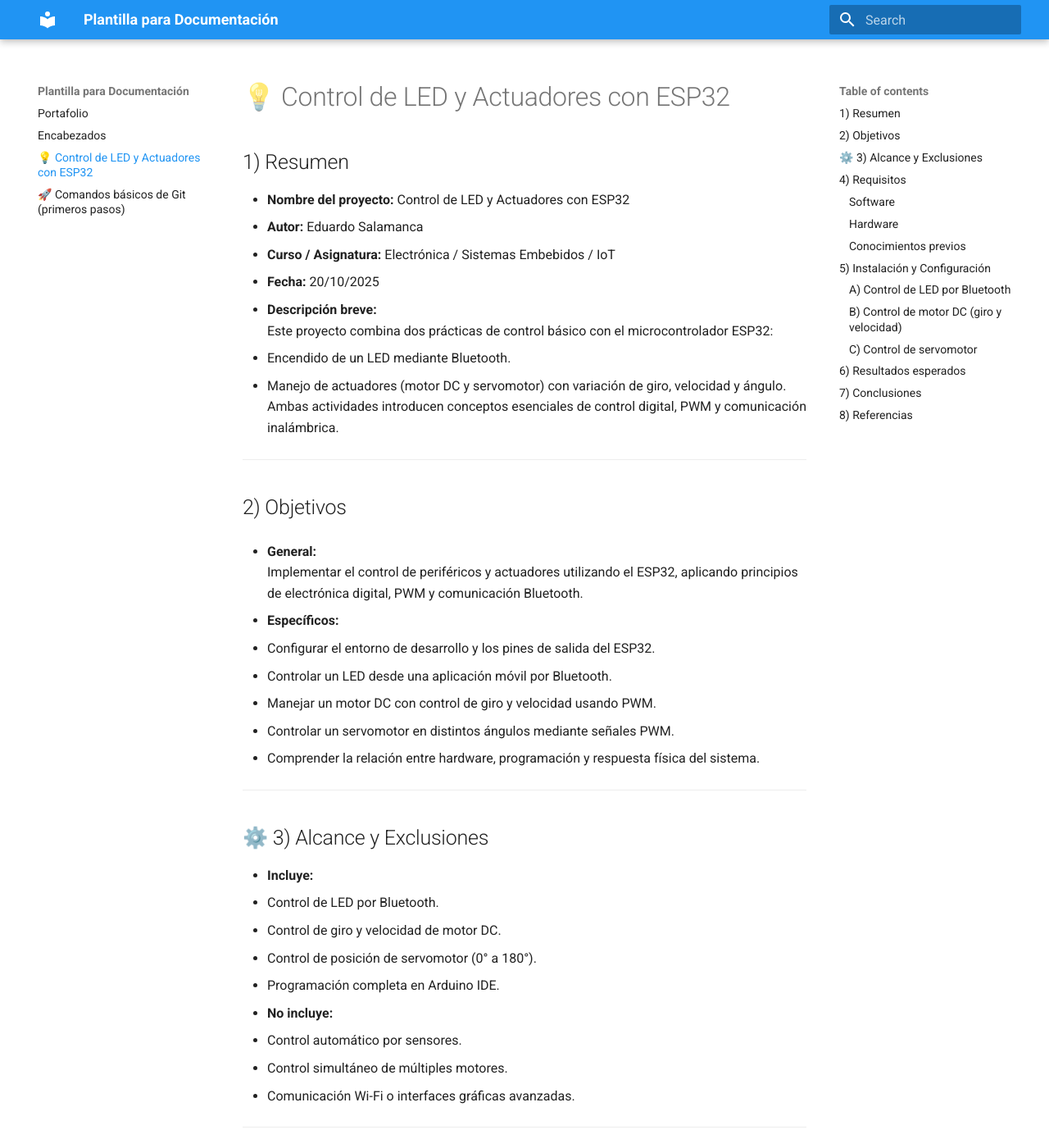
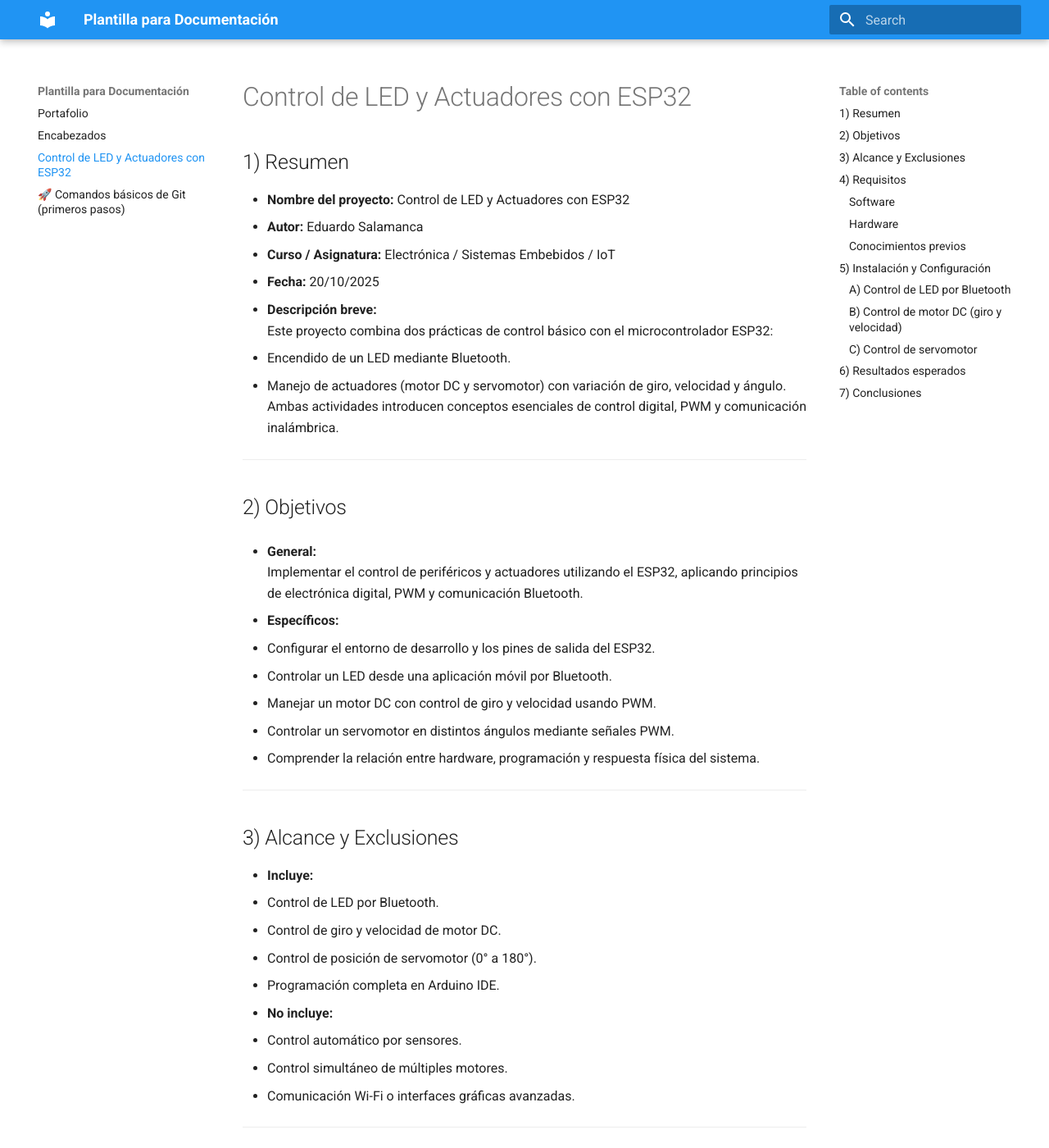
Before and after one commit to Salamanca203279/Portafolio, an MkDocs documentation site: the page built from docs/ejemplo.md, in a window 1280 px wide and 1400 px high. Shown: the whole window at 82% size. Built offline with MkDocs 1.6.1 and Material for MkDocs 9.7.7, drawn with Linux system fonts in a browser that asks for light colours; some of the changed text lies outside the part shown.

Commit message:
Update ejemplo.md

```diff
--- a/docs/ejemplo.md
+++ b/docs/ejemplo.md
@@ -1,4 +1,4 @@
-# 💡 Control de LED y Actuadores con ESP32
+#  Control de LED y Actuadores con ESP32
 
 ##  1) Resumen
 
@@ -28,7 +28,7 @@
 
 ---
 
-## ⚙️ 3) Alcance y Exclusiones
+##  3) Alcance y Exclusiones
 
 - **Incluye:**
   - Control de LED por Bluetooth.
@@ -177,11 +177,3 @@ void loop() {
 - Este proyecto sienta la base para aplicaciones IoT más complejas con sensores y automatización.
 
 ---
-
-##  8) Referencias
-
-- [Documentación oficial del ESP32](https://docs.espressif.com/projects/esp-idf/en/latest/esp32/)
-- [Referencia de la librería Servo en Arduino](https://www.arduino.cc/reference/en/libraries/servo/)
-- [Bluetooth Serial en ESP32 - Ejemplos](https://randomnerdtutorials.com/esp32-bluetooth-classic-arduino-ide/)
-
----
```
